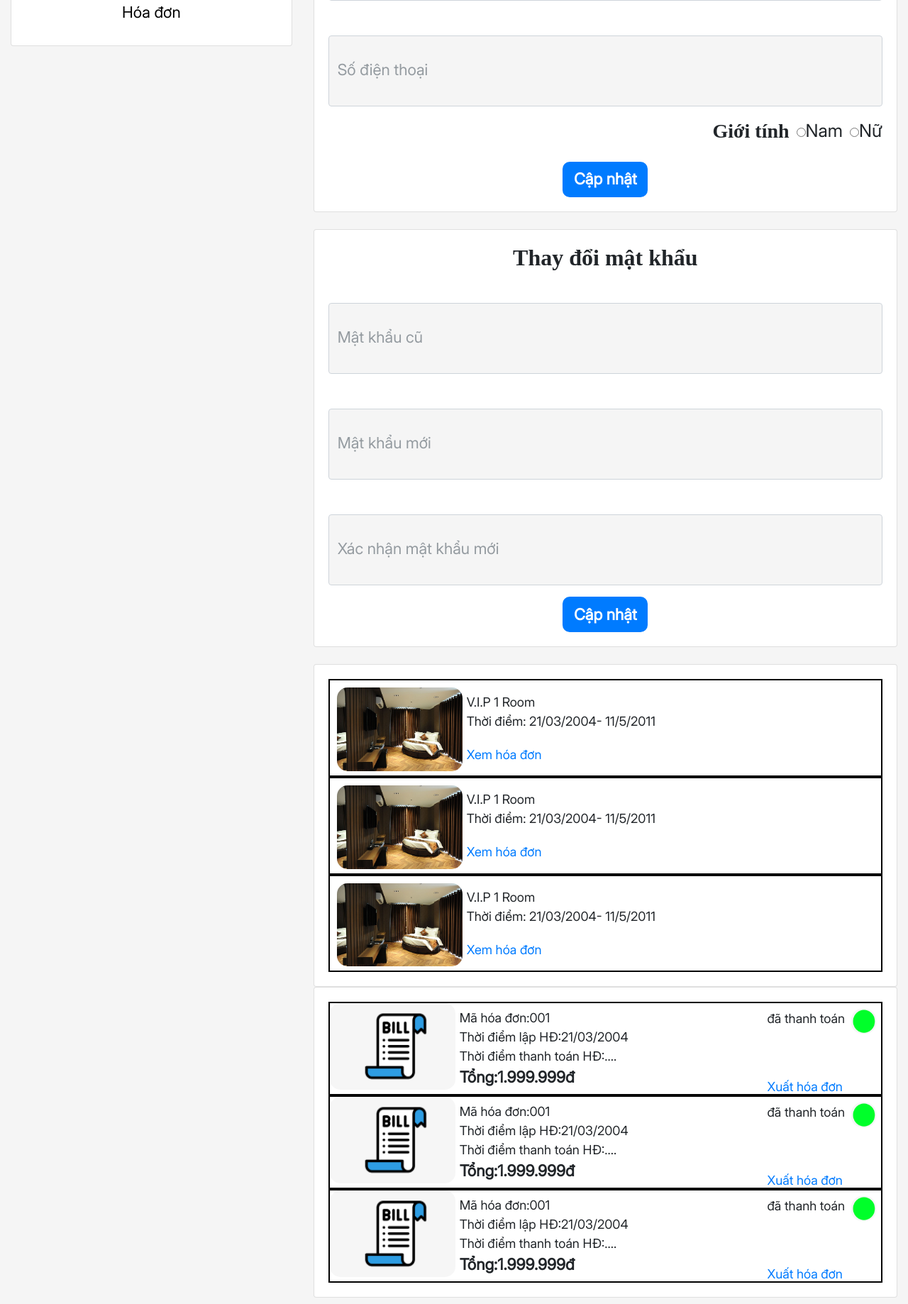
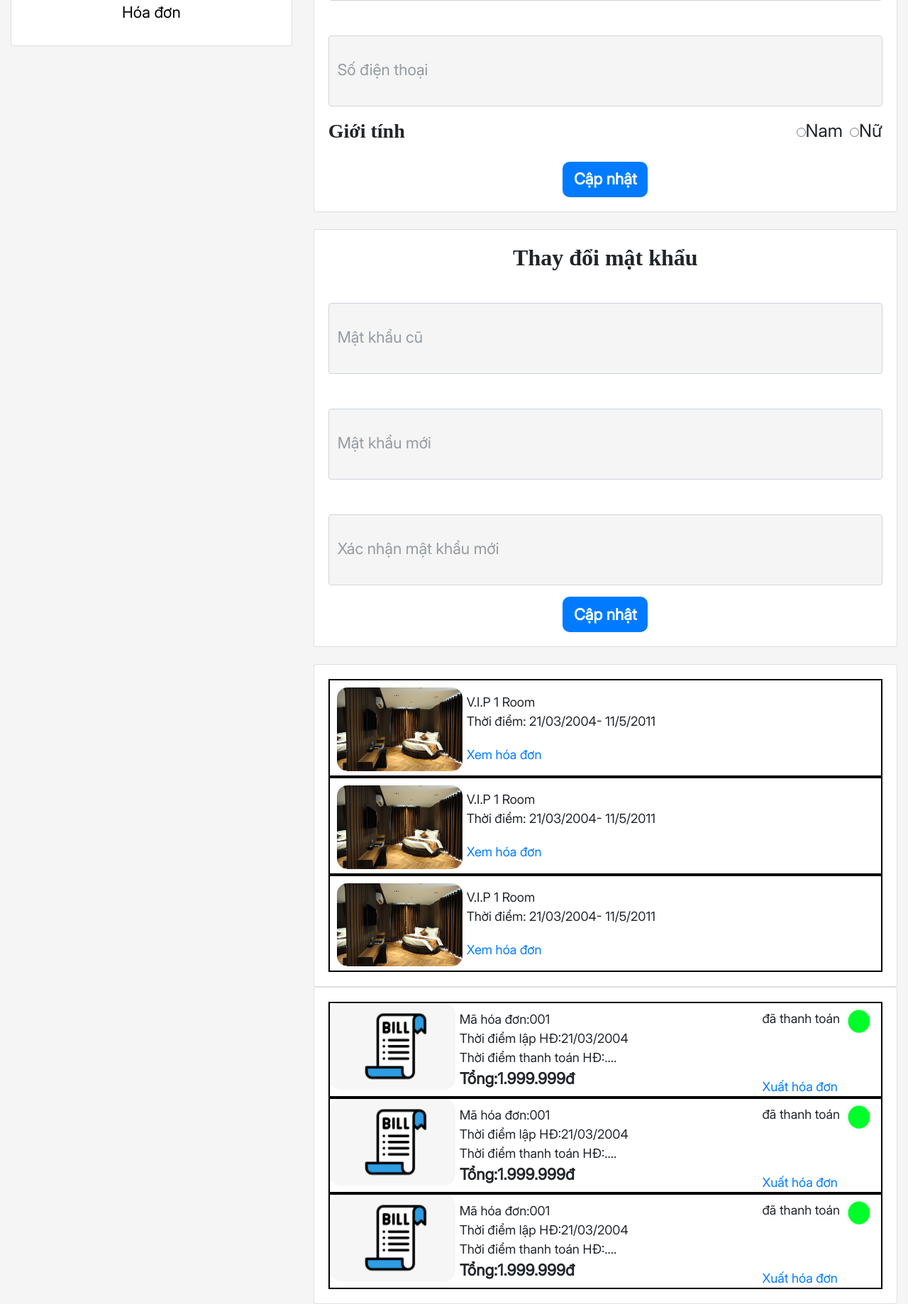
Before and after one commit to methaihuy1505/HotelHub, a PHP site: page /html/site/pages/thong-tin-khach-hang.html in a window 1280 px wide. Shown: the part 400-2238 px from the top of the page at 71% size. Run offline with PHP 8.4, Linux system fonts and the light colour scheme; some web fonts are replaced.

Commit message:
thongtinKH

```diff
--- a/Project/html/site/css/thong-tin-khach-hang.css
+++ b/Project/html/site/css/thong-tin-khach-hang.css
@@ -84,6 +84,7 @@ main .container
 {
     margin: 0;
     margin-bottom: 8px;
+    margin-right: auto;
     font-size: 28px;
     font-family: Infer-Bold;
     font-weight: bold;
@@ -142,15 +143,11 @@ main .container
 {
     margin-right: 9px;
 }
-bill.bill-item
-{
-    position: relative;
-}
 .bill .bill-item_status
 {
-    position: absolute;
-    right: 15px;
+    margin-left: auto;
 }
+
 @media (max-width: 768px) {
     #sidebar
     {
```
